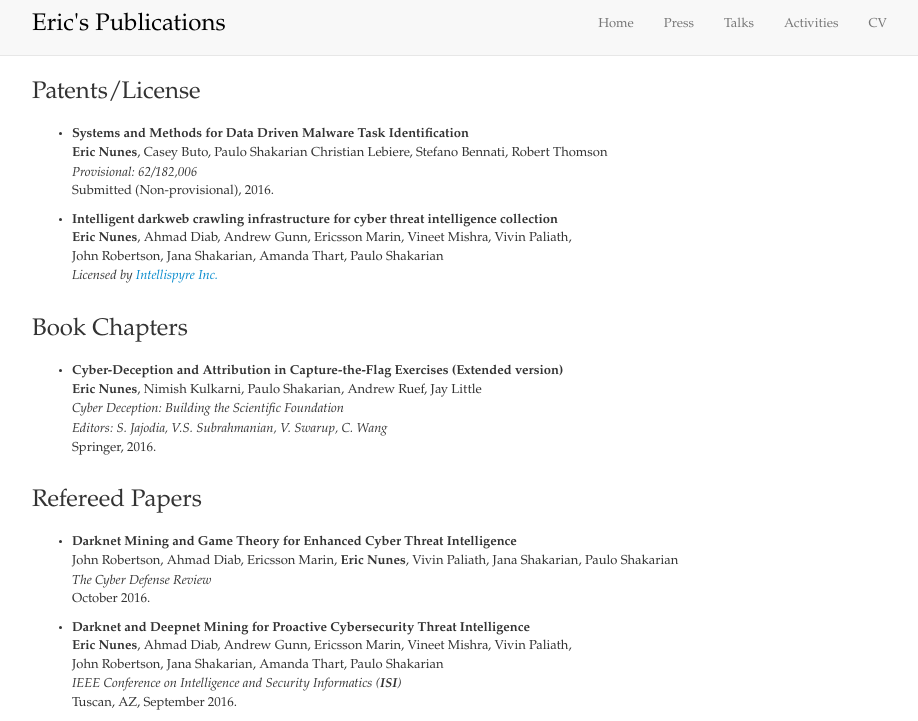
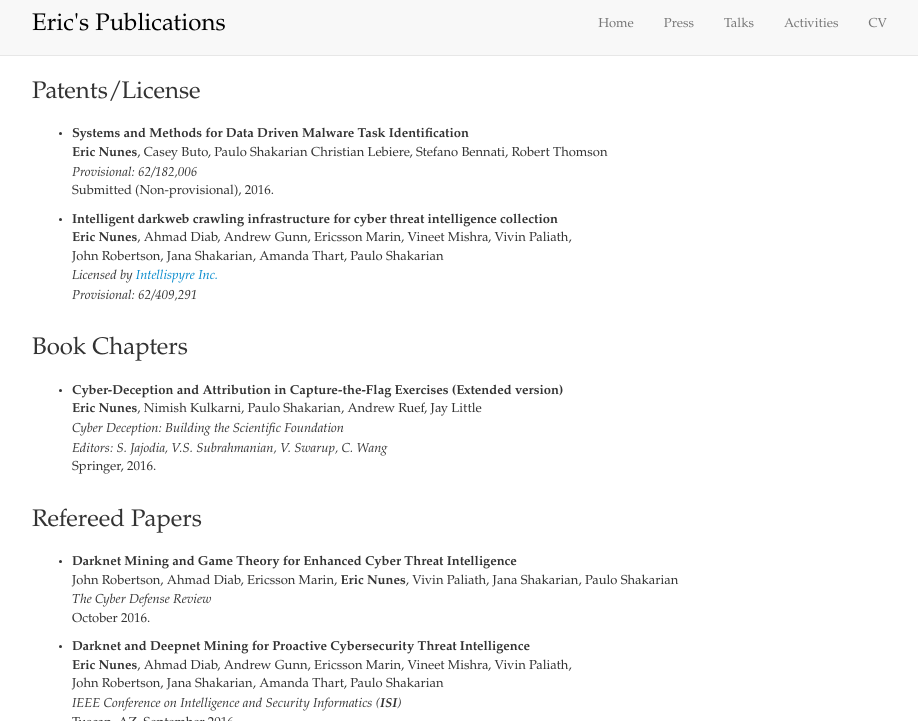
Before and after one commit to JohnShuShu/efnunes.github.io, a website: page publication.html in a window 1280 px wide. Shown: the top 721 px of the page, without its empty margins (173-1091 px from the left). Drawn offline with nearby package versions, Linux system fonts and the light colour scheme.

Commit message:
CV update

```diff
--- a/publication.html
+++ b/publication.html
@@ -79,7 +79,8 @@
          <li>
          <p><strong>Intelligent darkweb crawling infrastructure for cyber threat intelligence collection </strong><br>
            <strong>Eric Nunes</strong>, Ahmad Diab, Andrew Gunn, Ericsson Marin, Vineet Mishra, Vivin Paliath, <br>John Robertson, Jana Shakarian, Amanda Thart, Paulo Shakarian<br>
-            <em> Licensed by <a href="http://www.intellispyre.com/">Intellispyre Inc.</a></em>
+            <em> Licensed by <a href="http://www.intellispyre.com/">Intellispyre Inc.</a></em><br>
+            <em> Provisional:  62/409,291</em>
             <br>
          </li>
       </ul>
```
Also changed, not shown: 1 other file.
